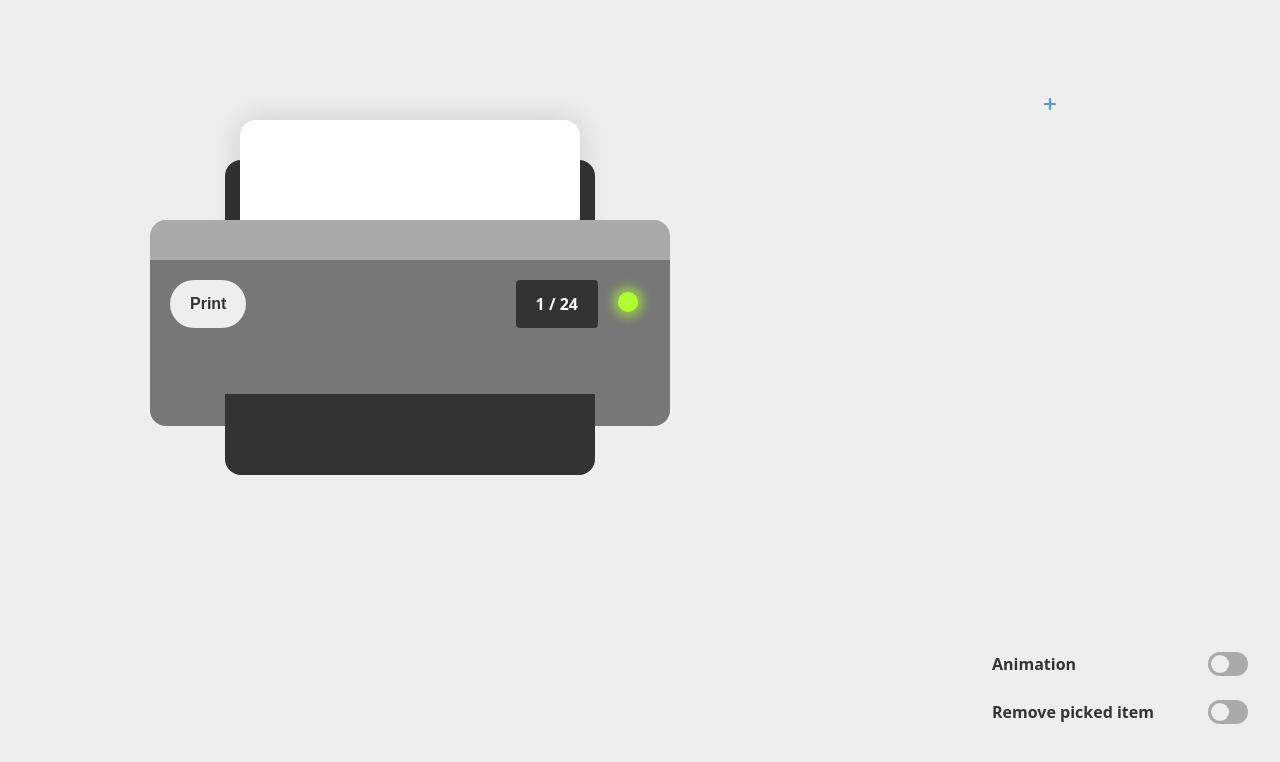
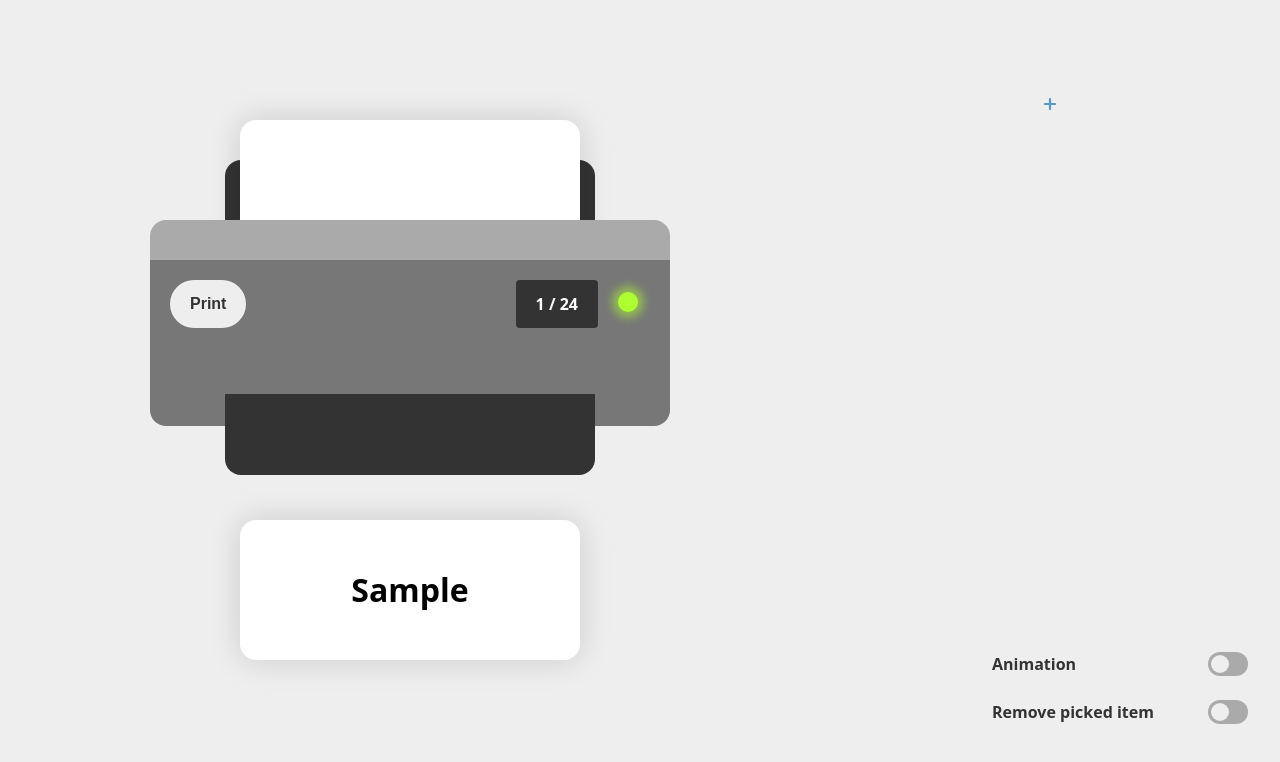
Before and after one commit to euparkn/RandomPrinter, a React (Create React App) app: page / in a window 1280 px wide. Shown: the top 762 px of the page. Built offline with nearby package versions, Linux system fonts and the light colour scheme.

Commit message:
style: css keyframe animation to PrinterPaper (#11)

```diff
--- a/src/assets/styles/_printer.scss
+++ b/src/assets/styles/_printer.scss
@@ -69,11 +69,35 @@
   box-shadow: 0 0 8px 6px rgba($color: greenyellow, $alpha: 0.5);
 }
 
+@keyframes paperAnimation {
+  0% {
+    top: 0;
+  }
+  40% {
+    top: 120px;
+  }
+  60% {
+    top: 120px;
+  }
+  100% {
+    top: 400px;
+  }
+}
+
 .printer-paper {
   width: 340px;
   height: 140px;
+  line-height: 140px;
   background-color: #ffffff;
   border-radius: 16px;
   z-index: 100;
   box-shadow: 0 0 32px rgba($color: #000000, $alpha: 0.15);
+  text-align: center;
+  font-size: 3.2rem;
+  font-weight: 900;
+  top: 0;
+  &.done {
+    top: 400px;
+    animation: paperAnimation 1.5s ease;
+  }
 }
--- a/src/components/Printer/PrinterPaper.tsx
+++ b/src/components/Printer/PrinterPaper.tsx
@@ -1,5 +1,5 @@
-function PrinterPaper() {
-  return <div className="printer-paper" />;
+function PrinterPaper({ text }: { text?: string }) {
+  return <div className={`printer-paper ${text ? "done" : ""}`}>{text}</div>;
 }
 
 export default PrinterPaper;
--- a/src/components/Printer/index.tsx
+++ b/src/components/Printer/index.tsx
@@ -21,7 +21,8 @@ function Printer() {
         </Info>
       </div>
       <div className="printer-body-behind" />
-      <PrinterPaper />
+      <PrinterPaper text="" />
+      <PrinterPaper text="Sample" />
     </div>
   );
 }
```
